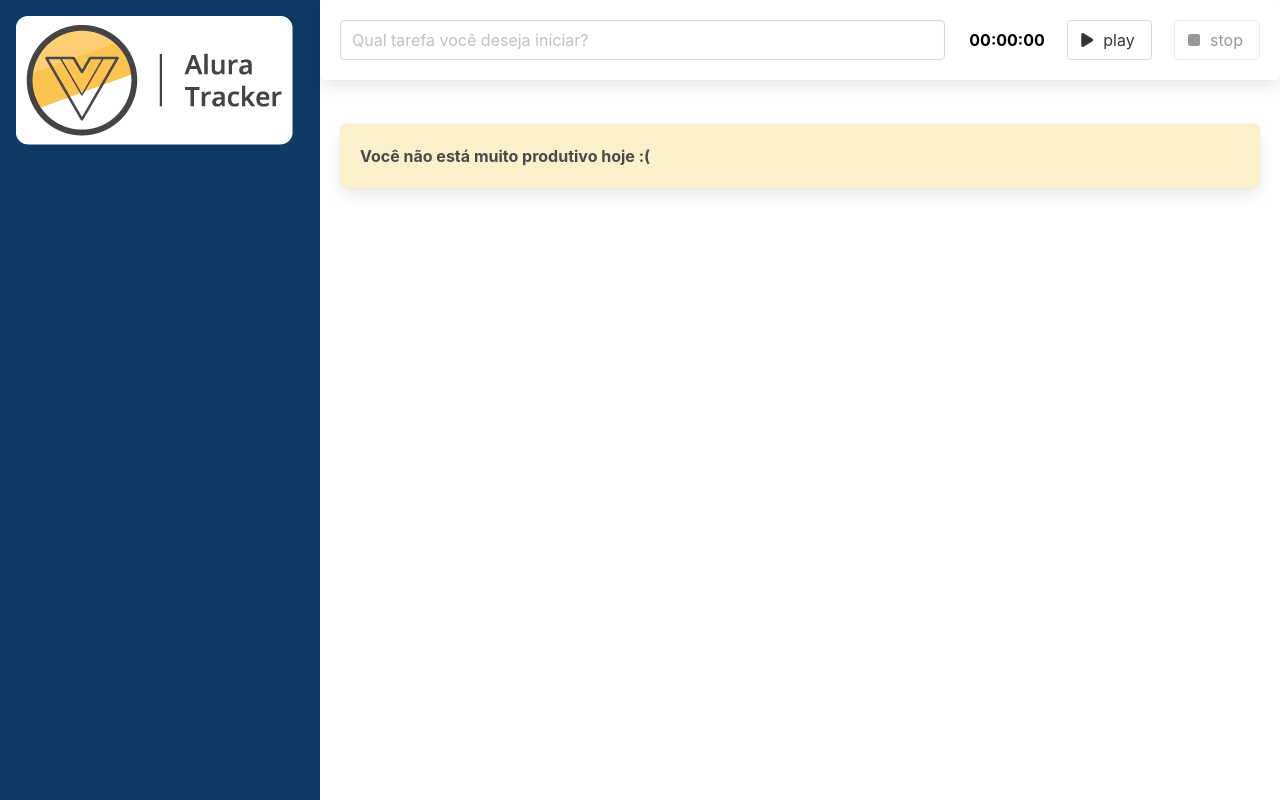
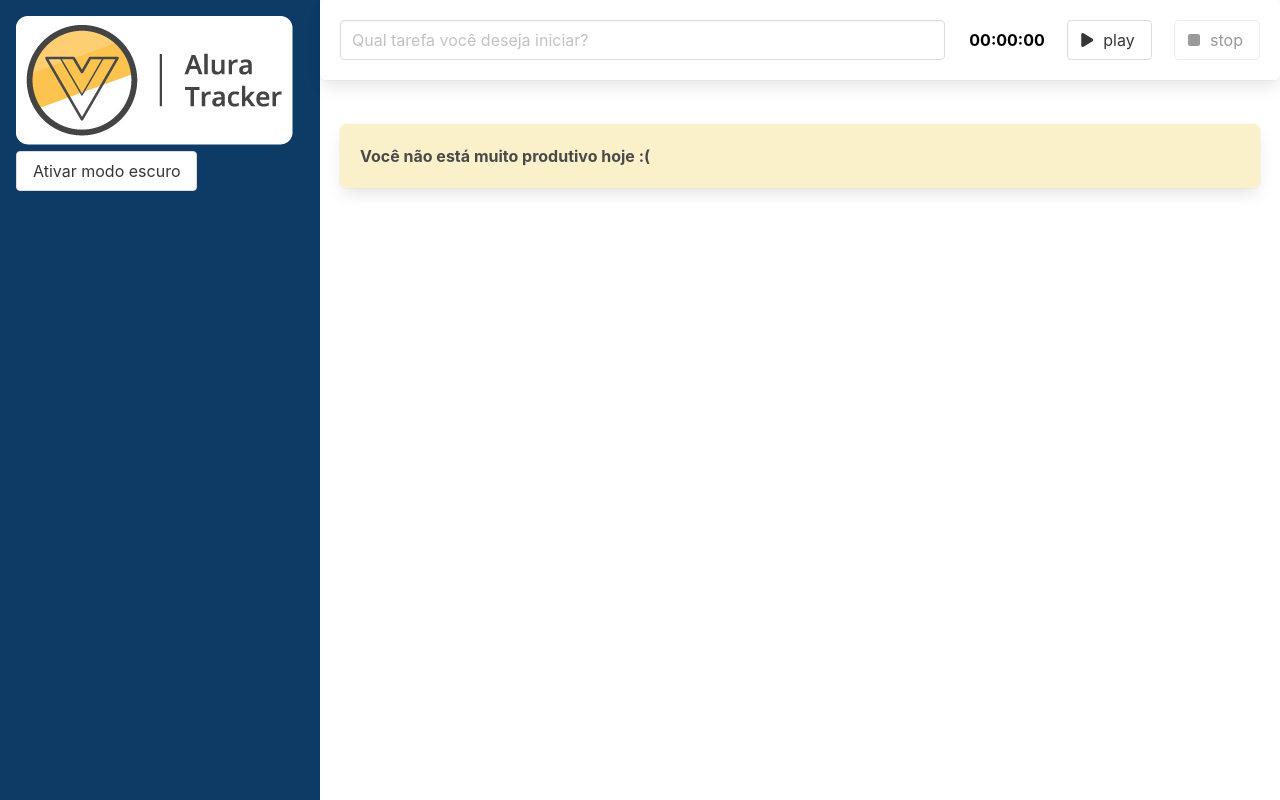
Before and after one commit to biancamota/alura-tracker, a Vue app: page / in a window 1280 px wide. Built offline with nearby package versions, Linux system fonts and the light colour scheme.

Commit message:
feat: dark mode

```diff
--- a/src/App.vue
+++ b/src/App.vue
@@ -1,7 +1,7 @@
 <template>
-  <main class="columns is-gapless is-multiline">
+  <main class="columns is-gapless is-multiline" :class="{ 'modo-escuro': modoEscuroAtivo }">
     <div class="column is-one-quarter">
-      <BarraLateral />
+      <BarraLateral @aoTemaAlterado="trocarTema"/>
     </div>
     <div class="column is-three-quarter conteudo">
       <Formulario @aoSalvarTarefa="salvarTarefa"/>
@@ -33,7 +33,8 @@
   },
   data () {
     return {
-      tarefas: [] as ITarefa[]
+      tarefas: [] as ITarefa[],
+      modoEscuroAtivo: false
     }
   },
   computed: {
@@ -44,6 +45,9 @@
   methods: {
     salvarTarefa (tarefa: ITarefa) {
       this.tarefas.push(tarefa)
+    },
+    trocarTema (modoEscuroAtivo: boolean) {
+      this.modoEscuroAtivo = modoEscuroAtivo
     }
   }
 });
--- a/src/components/BarraLateral.vue
+++ b/src/components/BarraLateral.vue
@@ -3,6 +3,9 @@
       <h1>
         <img src="../assets/logo.png" alt="">
       </h1>
+      <button class="button" @click="alterarTema">
+        {{ textoBotao }}
+      </button>
   </header>
 </template>
 
@@ -10,7 +13,27 @@
 import { defineComponent } from 'vue'
 
 export default defineComponent({
-  name: 'BarraLateral'
+  name: 'BarraLateral',
+  emits: ['aoTemaAlterado'],
+  data () {
+    return {
+      modoEscuroAtivo: false
+    }
+  },
+  computed: {
+    textoBotao () {
+      if (this.modoEscuroAtivo) {
+        return 'Desativar modo escuro'
+      }
+      return 'Ativar modo escuro'
+    }
+  },
+  methods: {
+    alterarTema () {
+      this.modoEscuroAtivo = !this.modoEscuroAtivo
+      this.$emit('aoTemaAlterado', this.modoEscuroAtivo)
+    }
+  }
 })
 </script>
 
```
